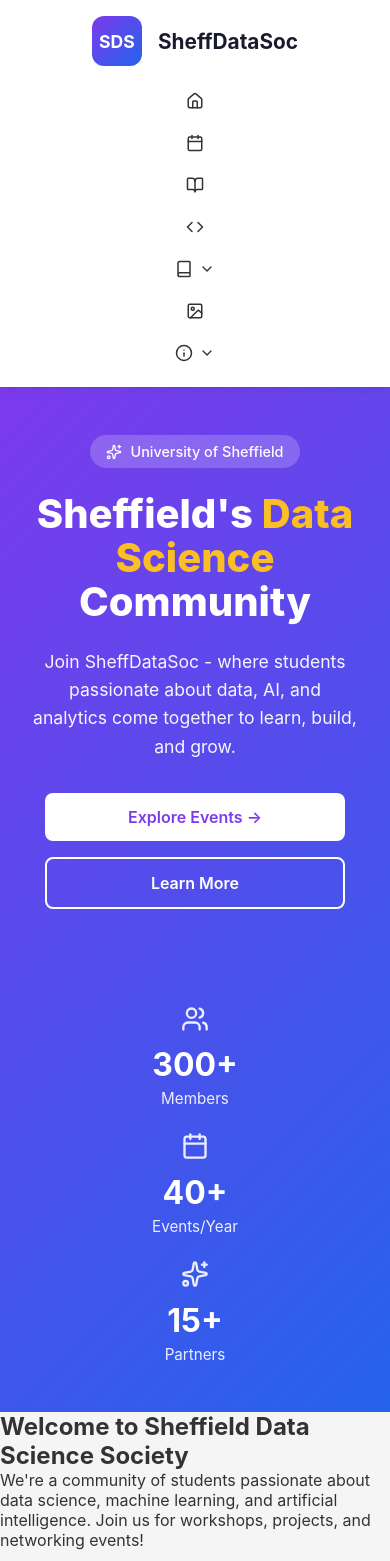
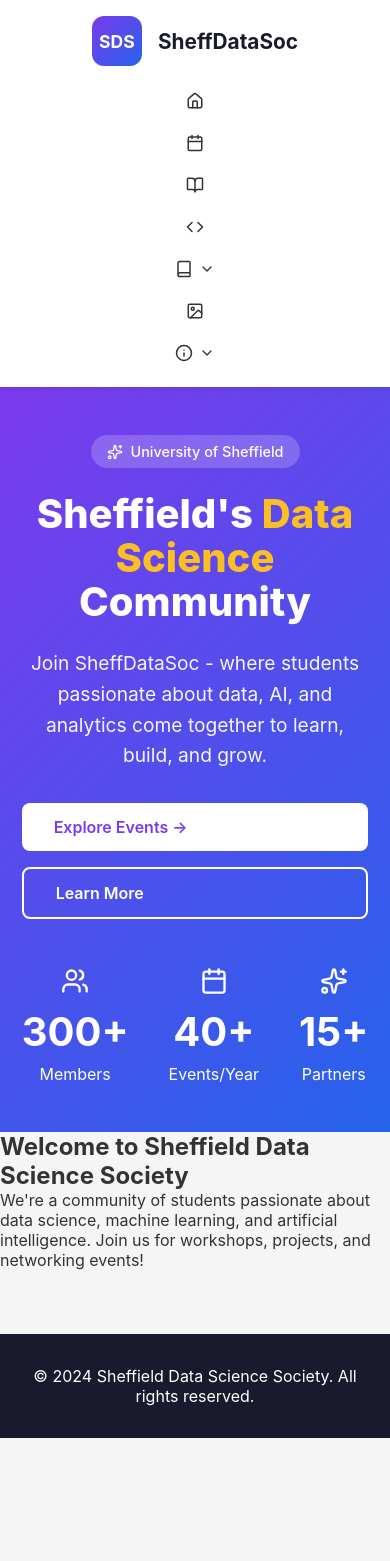
Before and after one commit to sheffdatasoc/SheffDataSoc-Wesbite, a React (Create React App) app: page / in a window 390 px wide. Shown: the top 1561 px of the page. After the commit the page ends 1438 px from the top, so only its background shows below. Built offline with nearby package versions, Linux system fonts and the light colour scheme; no server answers.

Commit message:
Changed the hero component of the Events page to match that of the Sandbox

```diff
--- a/src/components/Hero.css
+++ b/src/components/Hero.css
@@ -1,8 +1,8 @@
 /* ========================================
-   Hero.css - Modern Design
+   Hero.css - Modern + Sandbox Variants
    ======================================== */
 
-/* Modern Hero Section */
+/* ===== MODERN HERO (default) ===== */
 .hero-modern {
   background: linear-gradient(135deg, #7c3aed 0%, #2563eb 100%);
   color: white;
@@ -16,13 +16,11 @@
   overflow: hidden;
 }
 
-/* Content Side */
 .hero-content {
   flex: 1;
   max-width: 700px;
 }
 
-/* Badge */
 .hero-badge {
   display: inline-flex;
   align-items: center;
@@ -36,7 +34,6 @@
   font-weight: 500;
 }
 
-/* Title */
 .hero-title {
   font-size: 3.5rem;
   font-weight: 800;
@@ -46,10 +43,8 @@
 
 .hero-title-highlight {
   color: #fbbf24;
-  /* Yellow highlight for "Data Science" */
 }
 
-/* Subtitle */
 .hero-subtitle {
   font-size: 1.2rem;
   margin-bottom: 2rem;
@@ -58,7 +53,6 @@
   max-width: 600px;
 }
 
-/* Buttons */
 .hero-buttons {
   display: flex;
   gap: 1rem;
@@ -68,14 +62,11 @@
 .btn {
   padding: 0.875rem 2rem;
   border-radius: 8px;
-  text-decoration: none;
   font-weight: 600;
   transition: all 0.2s;
   display: inline-flex;
   align-items: center;
-  gap: 0.5rem;
-  font-size: 1rem;
-  border: none;
+  text-decoration: none;
   cursor: pointer;
 }
 
@@ -100,7 +91,7 @@
   transform: translateY(-2px);
 }
 
-/* ===== EMBEDDED STAT CARDS ===== */
+/* Stats for Modern Variant */
 .hero-stats {
   display: flex;
   gap: 2.5rem;
@@ -110,72 +101,59 @@
 .hero-stat-card {
   display: flex;
   flex-direction: column;
-  align-items: flex-start;
   gap: 0.5rem;
-}
-
-.hero-stat-card .stat-icon {
-  color: white;
-  opacity: 0.9;
-  margin-bottom: 0.3rem;
 }
 
 .hero-stat-card .stat-value {
   font-size: 2.5rem;
   font-weight: 700;
-  color: white;
-  line-height: 1;
-  margin: 0;
 }
 
-.hero-stat-card .stat-label {
-  font-size: 0.95rem;
-  color: rgba(255, 255, 255, 0.9);
-  font-weight: 400;
-  margin: 0;
-}
-
-/* Visual Side (for dashboard graphic) */
+/* Optional visual right city */
 .hero-visual {
   flex: 1;
-  display: flex;
-  align-items: center;
-  justify-content: center;
   max-width: 600px;
 }
 
-/* Responsive */
+/* ===== SANDBOX VARIANT ===== */
+.hero-sandbox {
+  background: linear-gradient(to right, #a855f7, #6366f1, #3b82f6);
+  color: var(--white);
+  text-align: center;
+  padding: 5rem 2rem;
+  width: 100%;
+}
+
+.hero-sandbox .hero-badge {
+  display: inline-flex;
+  background: rgba(255, 255, 255, 0.2);
+  padding: 0.5rem 1.5rem;
+  border-radius: var(--radius-2xl);
+  margin-bottom: var(--spacing-md);
+  font-size: var(--font-size-sm);
+}
+
+.hero-sandbox h1 {
+  font-size: var(--font-size-4xl);
+  line-height: 1.2;
+  font-weight: var(--font-weight-bold);
+}
+
+.hero-sandbox p {
+  font-size: var(--font-size-xl);
+  max-width: 700px;
+  margin: 0 auto;
+  line-height: 1.6;
+  color: rgba(219, 234, 254, 1);
+}
+
+/* ===== RESPONSIVE ===== */
 @media (max-width: 1200px) {
   .hero-modern {
     flex-direction: column;
     text-align: center;
     padding: 3rem 2rem;
   }
-
-  .hero-content {
-    max-width: 100%;
-    display: flex;
-    flex-direction: column;
-    align-items: center;
-  }
-
-  .hero-badge {
-    margin: 0 auto 1.5rem;
-  }
-
-  .hero-subtitle {
-    max-width: 100%;
-  }
-
-  .hero-buttons {
-    justify-content: center;
-  }
-
-  .hero-stats {
-    justify-content: center;
-    flex-wrap: wrap;
-  }
-
   .hero-visual {
     display: none;
   }
@@ -185,96 +163,10 @@
   .hero-title {
     font-size: 2.5rem;
   }
-
-  .hero-subtitle {
-    font-size: 1.1rem;
+  .hero-sandbox {
+    padding: var(--spacing-xl) var(--spacing-md);
   }
-
-  .hero-buttons {
-    flex-direction: column;
-    width: 100%;
-    max-width: 300px;
-  }
-
-  .btn {
-    width: 100%;
-    justify-content: center;
-  }
-
-  .hero-stats {
-    flex-direction: column;
-    gap: 1.5rem;
-    align-items: center;
-  }
-
-  .hero-stat-card {
-    align-items: center;
-    text-align: center;
-  }
-
-  .hero-stat-card .stat-value {
-    font-size: 2rem;
+  .hero-sandbox p {
+    font-size: var(--font-size-base);
   }
 }
-
-/* ===== OLD STYLES (for pages still using old hero) ===== */
-/* Keep these for backward compatibility */
-
-.hero {
-  background: linear-gradient(135deg, #667eea 0%, #764ba2 100%);
-  color: white;
-  padding: 4rem 2rem;
-  text-align: center;
-  border-radius: 8px;
-  margin-bottom: 3rem;
-}
-
-.hero h1 {
-  font-size: 3rem;
-  margin-bottom: 1rem;
-}
-
-.hero p {
-  font-size: 1.5rem;
-  margin-bottom: 2rem;
-}
-
-.stats-section {
-  margin: 3rem 0;
-}
-
-.stats-section h2 {
-  text-align: center;
-  margin-bottom: 2rem;
-  color: #1a1a2e;
-}
-
-.stats-grid {
-  display: grid;
-  grid-template-columns: repeat(auto-fit, minmax(200px, 1fr));
-  gap: 2rem;
-}
-
-.stat-card {
-  background: white;
-  padding: 2rem;
-  border-radius: 8px;
-  text-align: center;
-  box-shadow: 0 2px 8px rgba(0,0,0,0.1);
-  transition: transform 0.2s;
-}
-
-.stat-card:hover {
-  transform: translateY(-4px);
-}
-
-.stat-value {
-  font-size: 2.5rem;
-  color: #667eea;
-  margin-bottom: 0.5rem;
-}
-
-.stat-title {
-  color: #666;
-  font-size: 1.1rem;
-}
--- a/src/components/Hero.jsx
+++ b/src/components/Hero.jsx
@@ -1,5 +1,5 @@
 /* ========================================
-   Hero.jsx - Upgraded Version
+   Hero.jsx - Upgraded + Sandbox Variant
    ======================================== */
 
 import React from 'react';
@@ -14,10 +14,10 @@
   stats = [],
   showBadge = false,
   badgeText = "University of Sheffield",
-  highlightWord = "" // Word to highlight in yellow
+  highlightWord = "",
+  variant = "modern" // ✅ NEW
 }) {
 
-  // Split title to highlight specific word
   const renderTitle = () => {
     if (!highlightWord || !title) return <h1 className="hero-title">{title}</h1>;
 
@@ -31,7 +31,6 @@
     );
   };
 
-  // Icon mapping
   const getIcon = (title) => {
     const lowerTitle = title.toLowerCase();
     if (lowerTitle.includes('member')) return <Users size={28} />;
@@ -40,10 +39,11 @@
     return <Sparkles size={28} />;
   };
 
+  const variantClass = variant === "sandbox" ? "hero-sandbox" : "hero-modern";
+
   return (
-    <section className="hero-modern">
+    <section className={variantClass}>
       <div className="hero-content">
-        {/* Badge */}
         {showBadge && (
           <div className="hero-badge">
             <Sparkles size={16} />
@@ -51,25 +51,16 @@
           </div>
         )}
 
-        {/* Title with highlight */}
         {renderTitle()}
-
-        {/* Subtitle */}
         <p className="hero-subtitle">{subtitle}</p>
 
-        {/* Buttons */}
         {showButtons && (
           <div className="hero-buttons">
-            <a href="/events" className="btn btn-primary">
-              Explore Events →
-            </a>
-            <a href="/about" className="btn btn-secondary">
-              Learn More
-            </a>
+            <a href="/events" className="btn btn-primary">Explore Events →</a>
+            <a href="/about" className="btn btn-secondary">Learn More</a>
           </div>
         )}
 
-        {/* Stats embedded in hero */}
         {showStats && stats.length > 0 && (
           <div className="hero-stats">
             {stats.map((stat, index) => (
@@ -83,10 +74,9 @@
         )}
       </div>
 
-      {/* Optional: Visual side for dashboard graphic */}
-      <div className="hero-visual">
-        {/* You can add dashboard image here */}
-      </div>
+      {variant !== "sandbox" && (
+        <div className="hero-visual">{/* Optional right-side graphic */}</div>
+      )}
     </section>
   );
 }
--- a/src/pages/Events.css
+++ b/src/pages/Events.css
@@ -1,7 +1,40 @@
 /* ========================================
-   /pages/Events.css - CORRECTED
+   /pages/Events.css - UPDATED FULL FILE
    ======================================== */
 
+/* ✅ Sandbox-style Hero */
+.sandbox-hero {
+  background: linear-gradient(to right, #a855f7, #6366f1, #3b82f6);
+  color: var(--white);
+  text-align: center;
+  padding: 5rem 2rem;
+  width: 100%;
+}
+
+.sandbox-hero .hero-badge {
+  display: inline-block;
+  background: rgba(255, 255, 255, 0.2);
+  padding: 0.5rem 1.5rem;
+  border-radius: var(--radius-2xl);
+  font-size: var(--font-size-sm);
+  font-weight: 600;
+  margin-bottom: var(--spacing-md);
+}
+
+.sandbox-hero h1 {
+  font-size: var(--font-size-4xl);
+  margin-bottom: var(--spacing-sm);
+  font-weight: 800;
+}
+
+.sandbox-hero p {
+  font-size: var(--font-size-xl);
+  max-width: 700px;
+  margin: 0 auto;
+  opacity: 0.95;
+}
+
+/* Page Layout */
 .events-page {
   min-height: 100vh;
 }
@@ -76,7 +109,7 @@
   font-size: var(--font-size-lg);
 }
 
-/* Responsive */
+/* ✅ Mobile Responsive */
 @media (max-width: 768px) {
   .events-grid {
     grid-template-columns: 1fr;
@@ -89,4 +122,16 @@
   .filter-btn {
     width: 100%;
   }
+
+  .sandbox-hero {
+    padding: 4rem 1.5rem;
+  }
+
+  .sandbox-hero h1 {
+    font-size: var(--font-size-3xl);
+  }
+
+  .sandbox-hero p {
+    font-size: var(--font-size-lg);
+  }
 }
--- a/src/pages/Events.jsx
+++ b/src/pages/Events.jsx
@@ -1,66 +1,45 @@
 /* ========================================
-   /pages/Events.jsx - Updated with End Date
+   /pages/Events.jsx - Match Sandbox Hero
    ======================================== */
 
 import React, { useState } from 'react';
 import { useEvents } from '../hooks/useSupabase';
 import EventCard from '../components/EventCard';
-import Hero from '../components/Hero';
 import './Events.css';
 
 function Events() {
   const { events, loading } = useEvents();
   const [filter, setFilter] = useState('all');
 
-  // Registration handler
-  const handleRegister = (event) => {
-    if (event.registration_url) {
-      window.open(event.registration_url, '_blank');
-    } else {
-      alert(`Registration for "${event.title}" coming soon!`);
-    }
-  };
-
-  // Filter events by status (more reliable than date comparison)
   const upcomingEvents = events.filter(event =>
     event.status?.toLowerCase() === 'upcoming' ||
     event.status?.toLowerCase() === 'ongoing'
   );
-
   const pastEvents = events.filter(event =>
     event.status?.toLowerCase() === 'completed'
   );
 
-  const displayEvents = filter === 'all'
-    ? events
-    : filter === 'upcoming'
-    ? upcomingEvents
-    : pastEvents;
-
-  if (loading) {
-    return (
-      <div className="events-page">
-        <Hero
-          title="Events"
-          subtitle="Loading events..."
-          showButtons={false}
-          showStats={false}
-        />
-      </div>
-    );
-  }
+  const displayEvents =
+    filter === 'all'
+      ? events
+      : filter === 'upcoming'
+      ? upcomingEvents
+      : pastEvents;
 
   return (
     <div className="events-page">
-      <Hero
-        title="Upcoming Events"
-        subtitle="Join us for workshops, talks, and networking opportunities"
-        showButtons={false}
-        showStats={false}
-      />
+
+      {/* ✅ Sandbox-style Hero */}
+      <div className="sandbox-hero">
+        <span className="hero-badge">📅 Data Science Society</span>
+        <h1>Events & Workshops</h1>
+        <p>
+          Join us for exciting tech talks, hackathons, and networking sessions —
+          all year round.
+        </p>
+      </div>
 
       <div className="events-content">
-        {/* Filter Tabs */}
         <div className="events-filters">
           <button
             className={`filter-btn ${filter === 'all' ? 'active' : ''}`}
@@ -82,23 +61,12 @@
           </button>
         </div>
 
-        {/* Events Grid */}
         {displayEvents.length > 0 ? (
           <div className="events-grid">
             {displayEvents.map(event => (
               <EventCard
                 key={event.id}
-                title={event.title}
-                date={event.date}
-                endDate={event.end_date}
-                location={event.location}
-                description={event.description}
-                status={event.status}
-                type={event.type}
-                attendees={event.attendees || 0}
-                maxAttendees={event.max_attendees}
-                imageUrl={event.image_url}
-                onRegister={() => handleRegister(event)}
+                {...event}
               />
             ))}
           </div>
```
